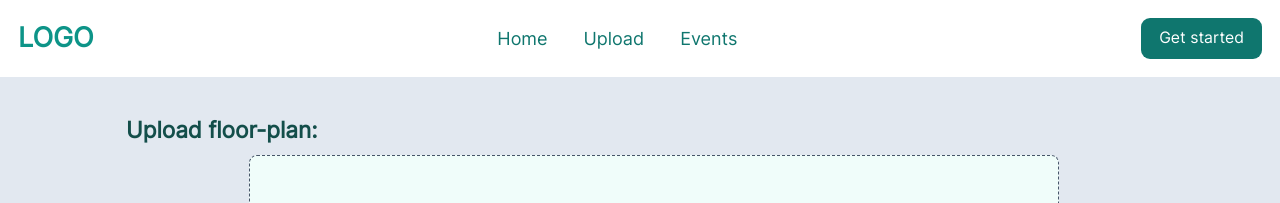
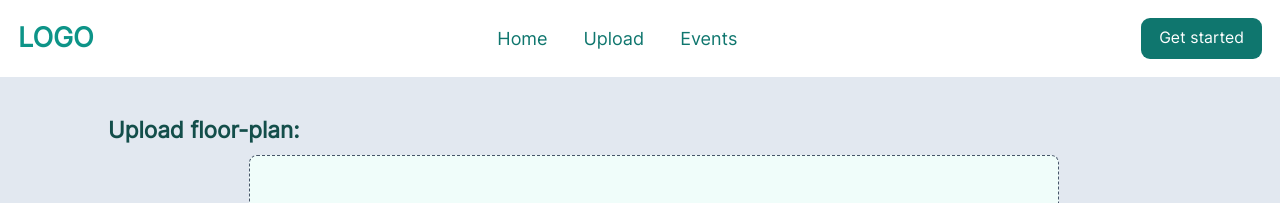
Before and after one commit to chochodev/Form-item-selection-incrementer, a Next.js app: page /upload-event in a window 1280 px wide. Shown: the top 203 px of the page. Built offline with nearby package versions, Linux system fonts and the light colour scheme.

Commit message:
correcting the padding differences

```diff
--- a/app/upload-event/upload.tsx
+++ b/app/upload-event/upload.tsx
@@ -41,7 +41,7 @@ const UploadImage: React.FC<UploadImageProps> = ({
 
   return (
     <div className="flex flex-col justify-center items-center w-full space-x-6 ">
-      <span className='mb-2 text-[1.25rem] w-full font-bold text-teal-900 pl-[2rem]'>{label}:</span>
+      <span className='mb-2 text-[1.25rem] w-full font-bold text-teal-900 pl-[1rem]'>{label}:</span>
       <label
         htmlFor={name}
         className="flex flex-col justify-center items-center gap-[1rem] bg-teal-50 h-[25rem] w-full max-w-[45rem] rounded-[8px] border-dashed border-[1px] border-slate-600 "
```
